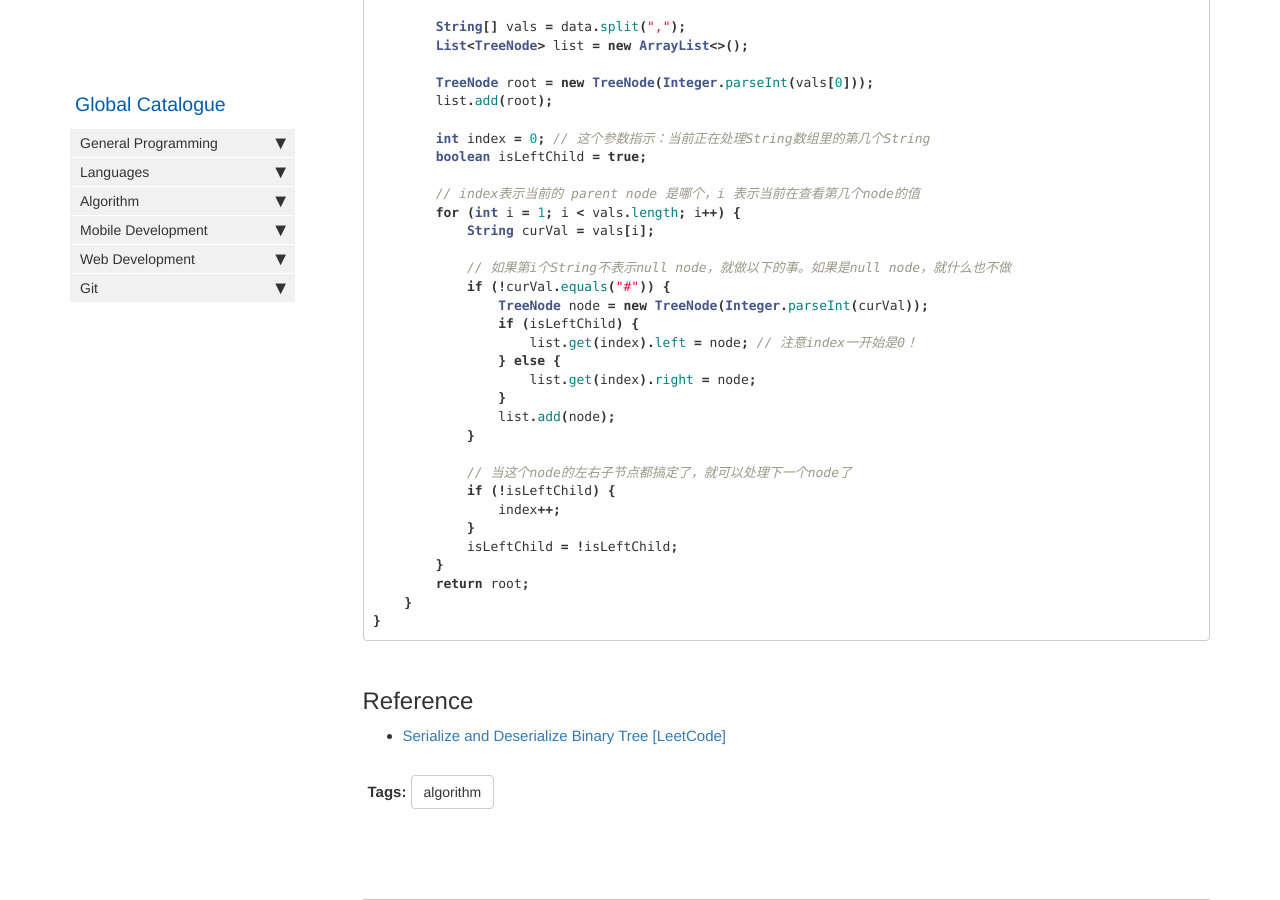
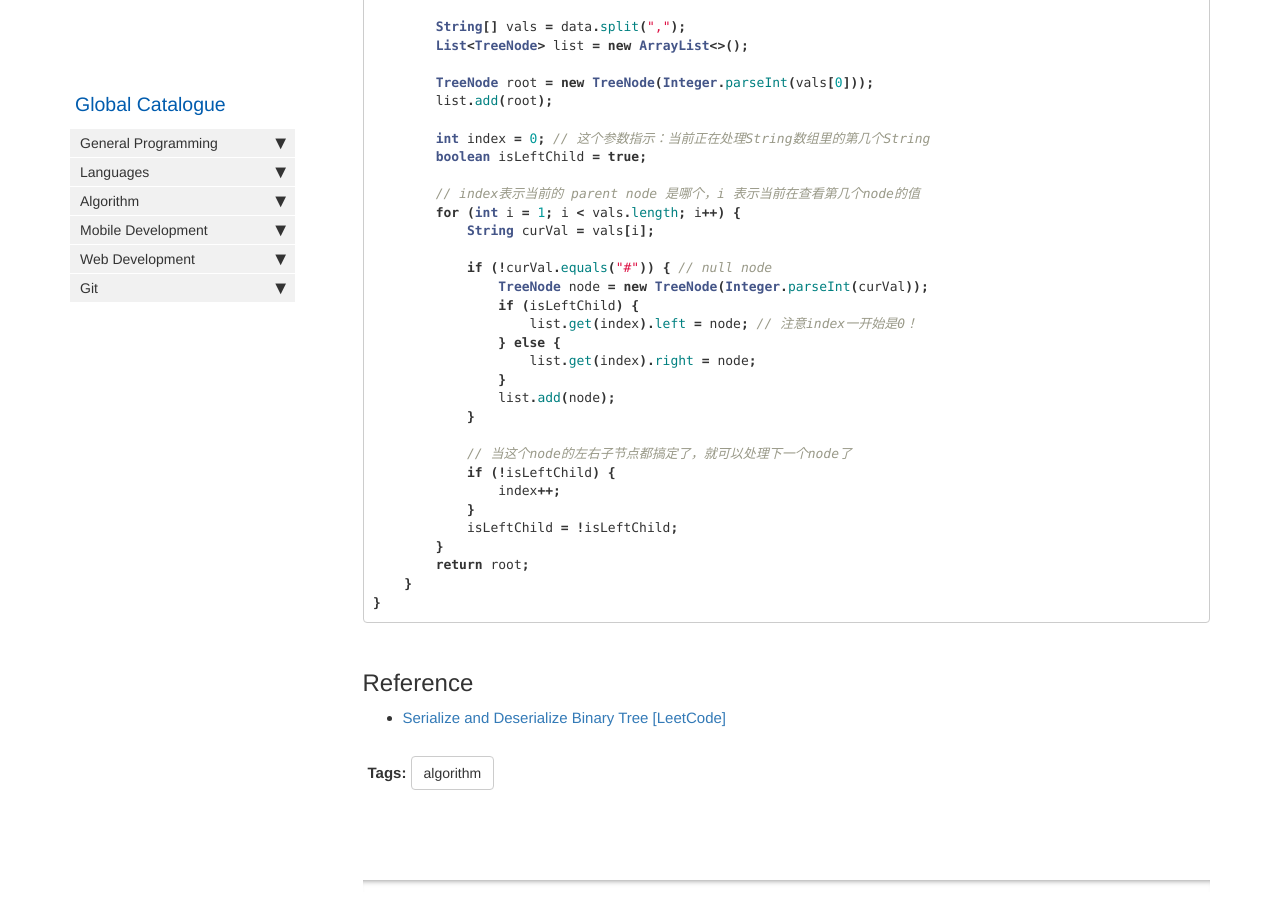
Before and after one commit to HungryOrc/hungryorc.github.io, a Jekyll site: the page built from pages/algorithm/algorithm_serializeAndDeserialize_BinaryTree.md, in a window 1280 px wide and 900 px high, scrolled down 2161 px. Built offline with Jekyll 4.4.1, drawn with Linux system fonts in a browser that asks for light colours; nearby versions of some CDN libraries; comment, search, counter and statistics services are not loaded.

Commit message:
Update algorithm_serializeAndDeserialize_BinaryTree.md

```diff
--- a/pages/algorithm/algorithm_serializeAndDeserialize_BinaryTree.md
+++ b/pages/algorithm/algorithm_serializeAndDeserialize_BinaryTree.md
@@ -105,8 +105,7 @@ class Codec {
         for (int i = 1; i < vals.length; i++) {
             String curVal = vals[i];
 
-            // 如果第i个String不表示null node，就做以下的事。如果是null node，就什么也不做
-            if (!curVal.equals("#")) {
+            if (!curVal.equals("#")) { // null node
                 TreeNode node = new TreeNode(Integer.parseInt(curVal));
                 if (isLeftChild) {
                     list.get(index).left = node; // 注意index一开始是0！
```
